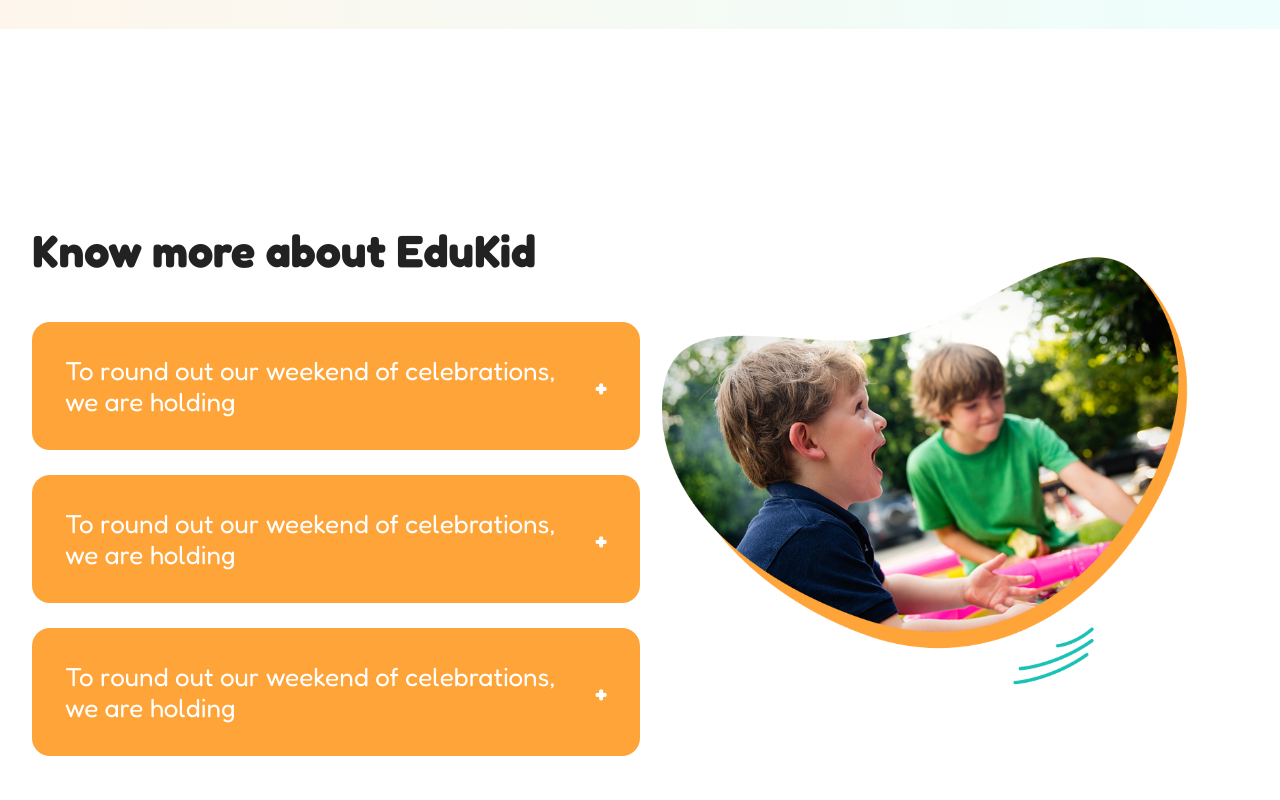
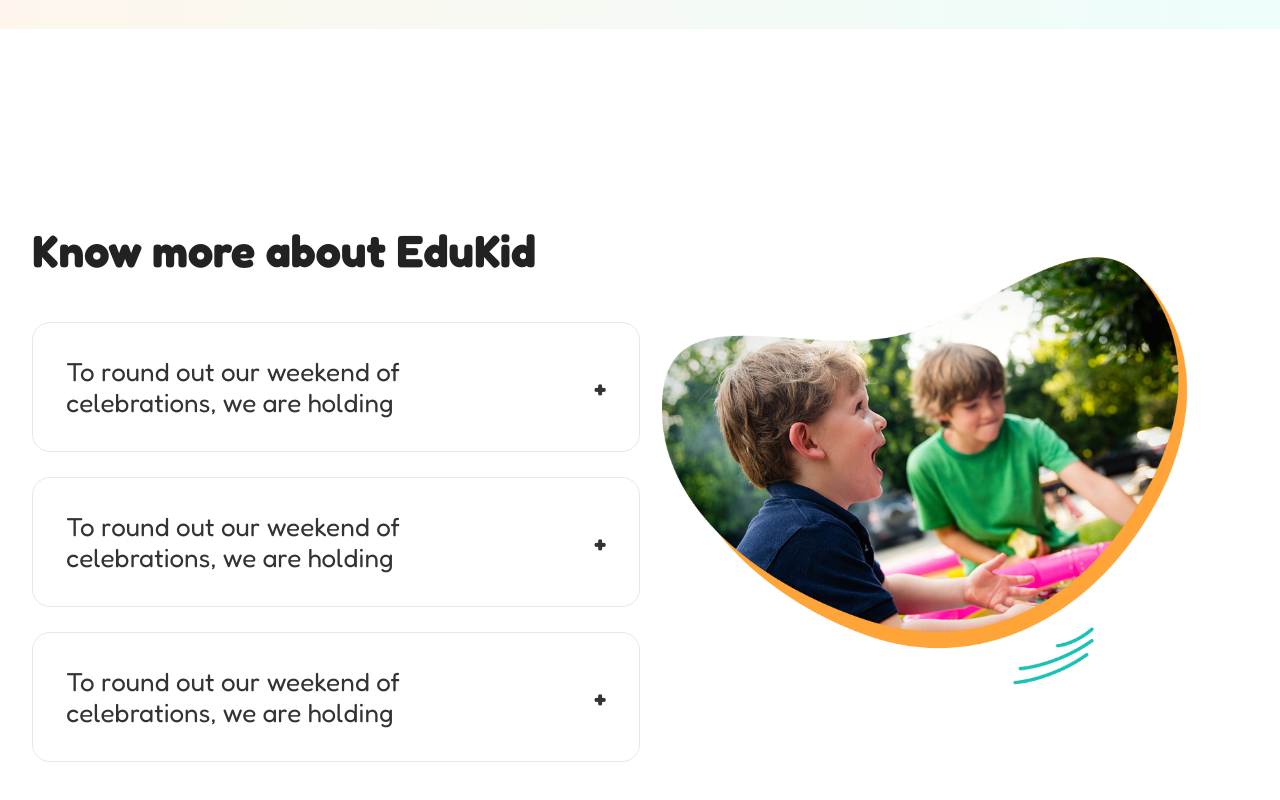
Before and after one commit to Cuong0685123/schoolkid_FE, a Next.js app: page / in a window 1280 px wide. Shown: the part 3854-4654 px from the top of the page. Built offline with nearby package versions, Linux system fonts and the light colour scheme.

Commit message:
accordion(style): adjust color when open and hover to accordion

```diff
--- a/src/components/accordion/styles.module.scss
+++ b/src/components/accordion/styles.module.scss
@@ -69,8 +69,8 @@
                         list-style: none;
                         border: none;
                         border-color: transparent;
-                        color: var(--color-white);
-                        background-color: var(--color-orange);
+                        color: var(--color-text);
+                        background-color: var(--color-white);
                         padding: toRem(33) toRem(84) toRem(33) toRem(33);
                         border-radius: toRem(18);
                         cursor: pointer;
@@ -79,9 +79,10 @@
                         font-family: inherit;
                         transition: all 0.3s ease;
                         position: relative;
+                        border: 1px solid var(--color-border);
 
                         &:hover {
-                            opacity: 0.9;
+                            background-color: var(--color-light-yellow);
                         }
 
                         &::after {
@@ -97,7 +98,13 @@
                     }
 
                     &.active {
+                        border: 1px solid var(--color-border);
+                        border-radius: toRem(18);
+
                         .accordion_summary {
+                            background-color: var(--color-orange);
+                            color: var(--color-white);
+
                             &::after {
                                 transform: translateY(-50%) rotate(45deg);
                             }
```
